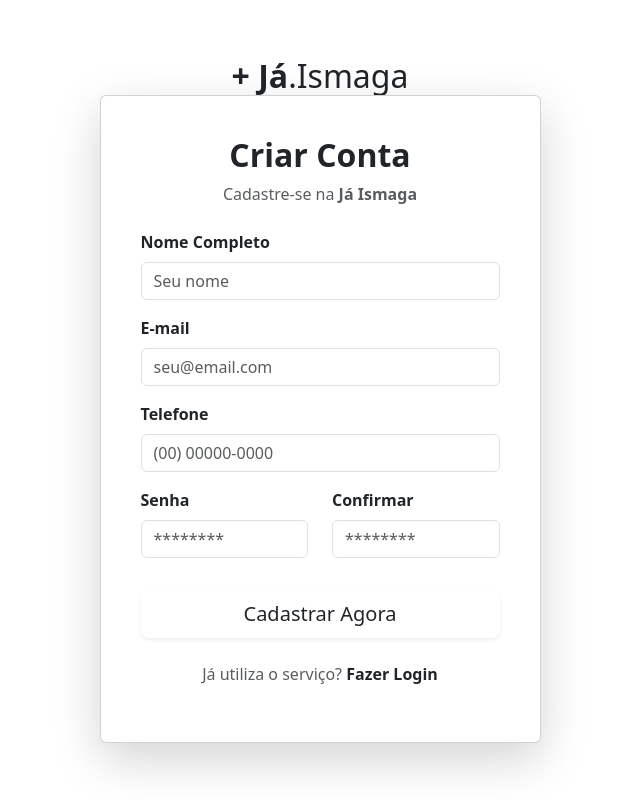
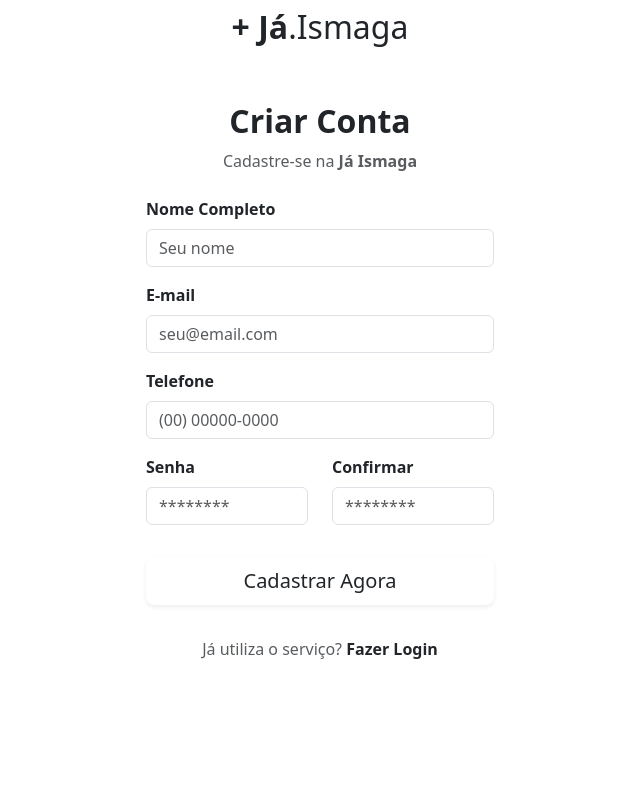
Before and after one commit to jaime168-arch/SA_1, a PHP site: page /cadastro.php in a window 1280 px wide. Shown: the whole page, without its empty margins (320-960 px from the left). Run offline with PHP 8.4, Linux system fonts and the light colour scheme.

Commit message:
cadastro arrumado

```diff
--- a/public/cadastro.php
+++ b/public/cadastro.php
@@ -8,18 +8,17 @@
 </head>
 <body>
 
-    <main class="container d-flex align-items-center justify-content-center vh-100">
-        <div class="row w-100 justify-content-center">
-            <div class="col-12 col-sm-10 col-md-8 col-lg-5">
-
-                <div class="main-container">
+        <div class="main-container">
         <nav class="navbar navbar-dark navbar-ismaga">
             <div class="container justify-content-center">
                 <h2 class="m-0"><strong>+ Já</strong>.Ismaga</h2>
             </div>
+        </nav>
 
-                <div class="card shadow-lg p-4">
-                    <div class="card-body">
+               <div class="cadastro-wrapper"> <br><br>
+            <div class="container">
+                <div class="row justify-content-center w-100 m-0">
+                    <div class="col-12 col-sm-8 col-md-6 col-lg-4">
 
                         <div class="text-center mb-4">
                             <h2 class="fw-bold text-ismaga">Criar Conta</h2>
@@ -56,7 +55,7 @@
                             </div>
 
                             <div class="d-grid gap-2 mt-3">
-                                <button type="submit" class="btn btn-ismaga btn-lg shadow-sm">Cadastrar Agora</button>
+                                <button type="submit" class="btn btn-ismaga btn-lg shadow-sm">Cadastrar Agora</button> <a href= "home.php" ></a>
                             </div>
 
                             <div class="text-center mt-4">
```
